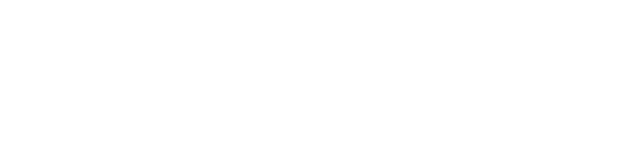
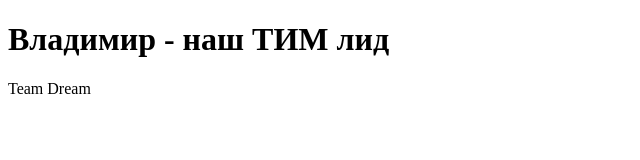
Before and after one commit to VolodymyrSinitsyn555/git-TEST, a plain HTML site: page index.html in a window 1280 px wide. Shown: the whole page, without its empty margins (0-640 px from the left). Drawn offline with Linux system fonts and the light colour scheme.

Commit message:
team dream

```diff
--- a/index.html
+++ b/index.html
@@ -6,6 +6,7 @@
     <title>Document</title>
 </head>
 <body>
-
+    <h1>Владимир - наш ТИМ лид</h1>
+    <p>Team Dream</p>
 </body>
 </html>
```
Also changed, not shown: style.css (added).
